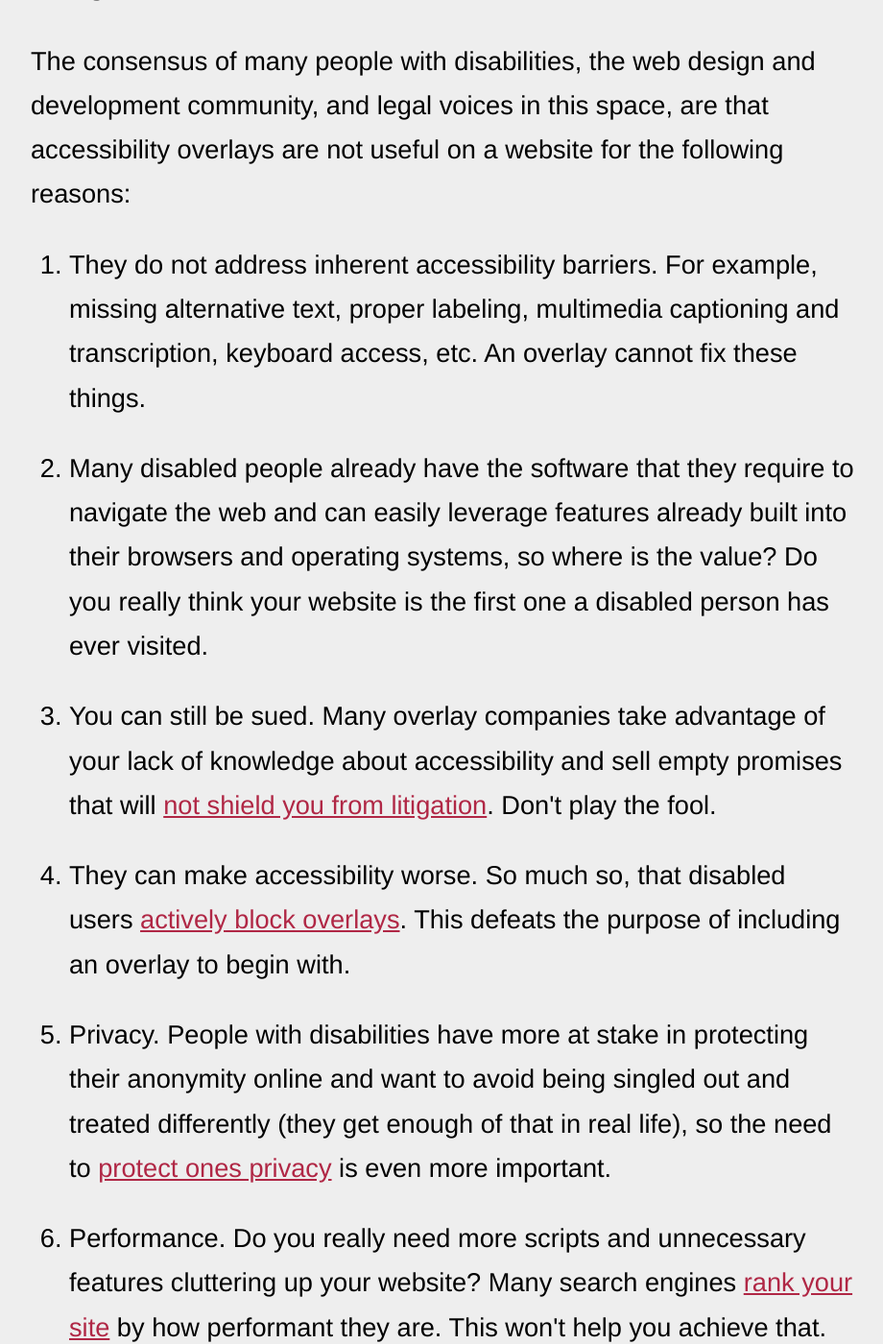
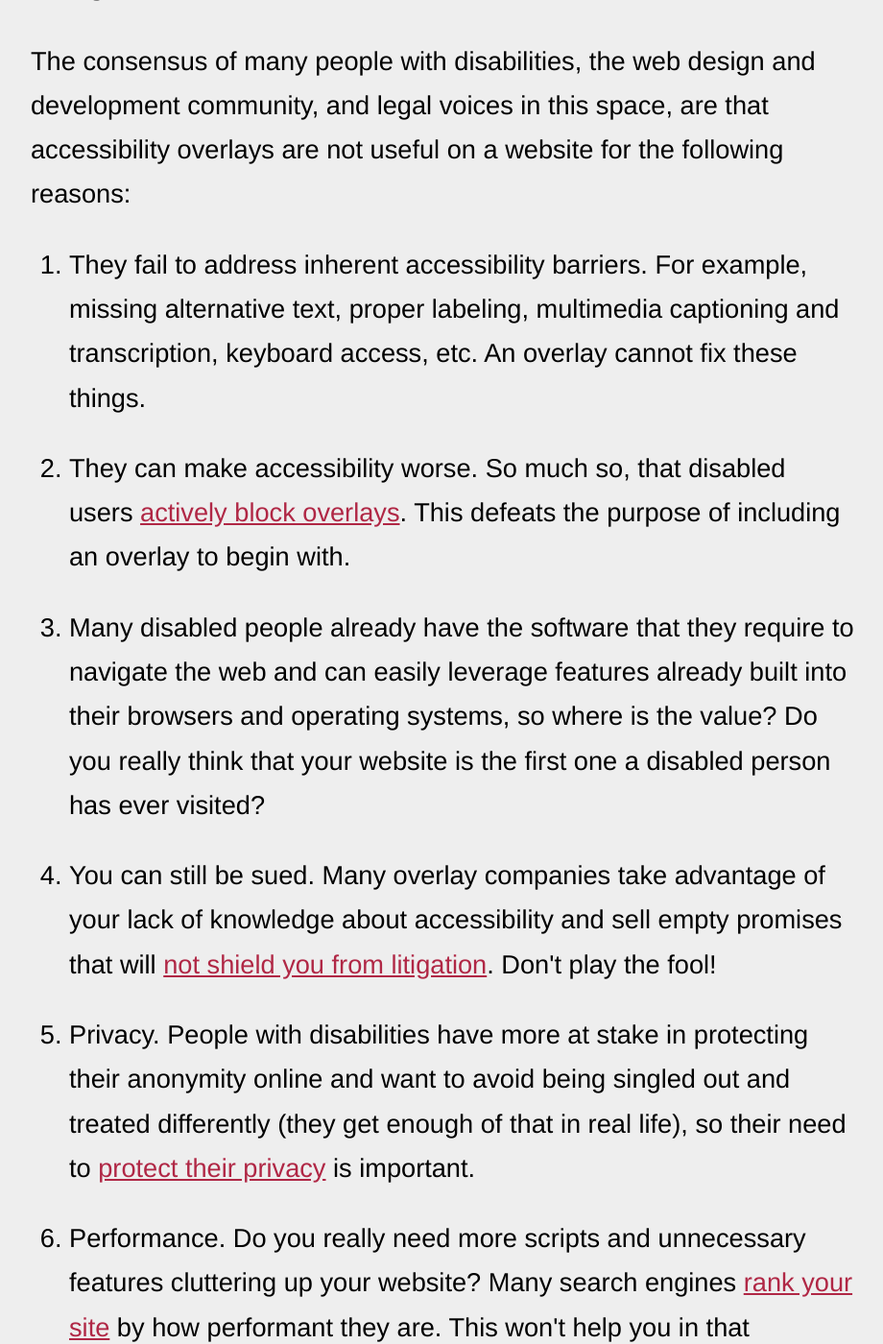
Before and after one commit to michaelspellacy/shouldiuseanaccessibilityoverlay-com, a Jekyll site: the page built from index.html, in a window 1280 px wide and 1400 px high, scrolled down 834 px. Shown: the whole window at 96% size, without its empty margins (178-1098 px from the left). Built offline with Jekyll 4.4.1, drawn with Linux system fonts in a browser that asks for light colours; some of the changed text lies outside the part shown.

Commit message:
Update index.html

```diff
--- a/index.html
+++ b/index.html
@@ -8,12 +8,12 @@
 <p>The consensus of many people with disabilities, the web design and development community, and legal voices in this space, are that accessibility overlays are not useful on a website for the following reasons:</p>
 
 <ol>
-  <li>They do not address inherent accessibility barriers. For example, missing alternative text, proper labeling, multimedia captioning and transcription, keyboard access, etc. An overlay cannot fix these things.</li>
-  <li>Many disabled people already have the software that they require to navigate the web and can easily leverage features already built into their browsers and operating systems, so where is the value? Do you really think your website is the first one a disabled person has ever visited.</li>
-  <li>You can still be sued. Many overlay companies take advantage of your lack of knowledge about accessibility and sell empty promises that will <a href="https://adrianroselli.com/2020/06/accessibe-will-get-you-sued.html">not shield you from litigation</a>. Don't play the fool.</li>
+  <li>They fail to address inherent accessibility barriers. For example, missing alternative text, proper labeling, multimedia captioning and transcription, keyboard access, etc. An overlay cannot fix these things.</li>
   <li>They can make accessibility worse. So much so, that disabled users <a href="https://adrianroselli.com/2020/06/accessibe-will-get-you-sued.html#Update12">actively block overlays</a>. This defeats the purpose of including an overlay to begin with.</li>
-  <li>Privacy. People with disabilities have more at stake in protecting their anonymity online and want to avoid being singled out and treated differently (they get enough of that in real life), so the need to <a href="https://tink.uk/accessibe-and-data-protection/">protect ones privacy</a> is even more important.</li>
-  <li>Performance. Do you really need more scripts and unnecessary features cluttering up your website? Many search engines <a href="https://developers.google.com/web/updates/2018/07/search-ads-speed">rank your site</a> by how performant they are. This won't help you achieve that.</li>
+  <li>Many disabled people already have the software that they require to navigate the web and can easily leverage features already built into their browsers and operating systems, so where is the value? Do you really think that your website is the first one a disabled person has ever visited?</li>
+  <li>You can still be sued. Many overlay companies take advantage of your lack of knowledge about accessibility and sell empty promises that will <a href="https://adrianroselli.com/2020/06/accessibe-will-get-you-sued.html">not shield you from litigation</a>. Don't play the fool!</li>
+  <li>Privacy. People with disabilities have more at stake in protecting their anonymity online and want to avoid being singled out and treated differently (they get enough of that in real life), so their need to <a href="https://tink.uk/accessibe-and-data-protection/">protect their privacy</a> is important.</li>
+  <li>Performance. Do you really need more scripts and unnecessary features cluttering up your website? Many search engines <a href="https://developers.google.com/web/updates/2018/07/search-ads-speed">rank your site</a> by how performant they are. This won't help you in that endeavor.</li>
 </ol>
 
 <h2 class="heading" id="solution"><a href="#solution">So what should I do to make my website accessible?</a></h2>
```
